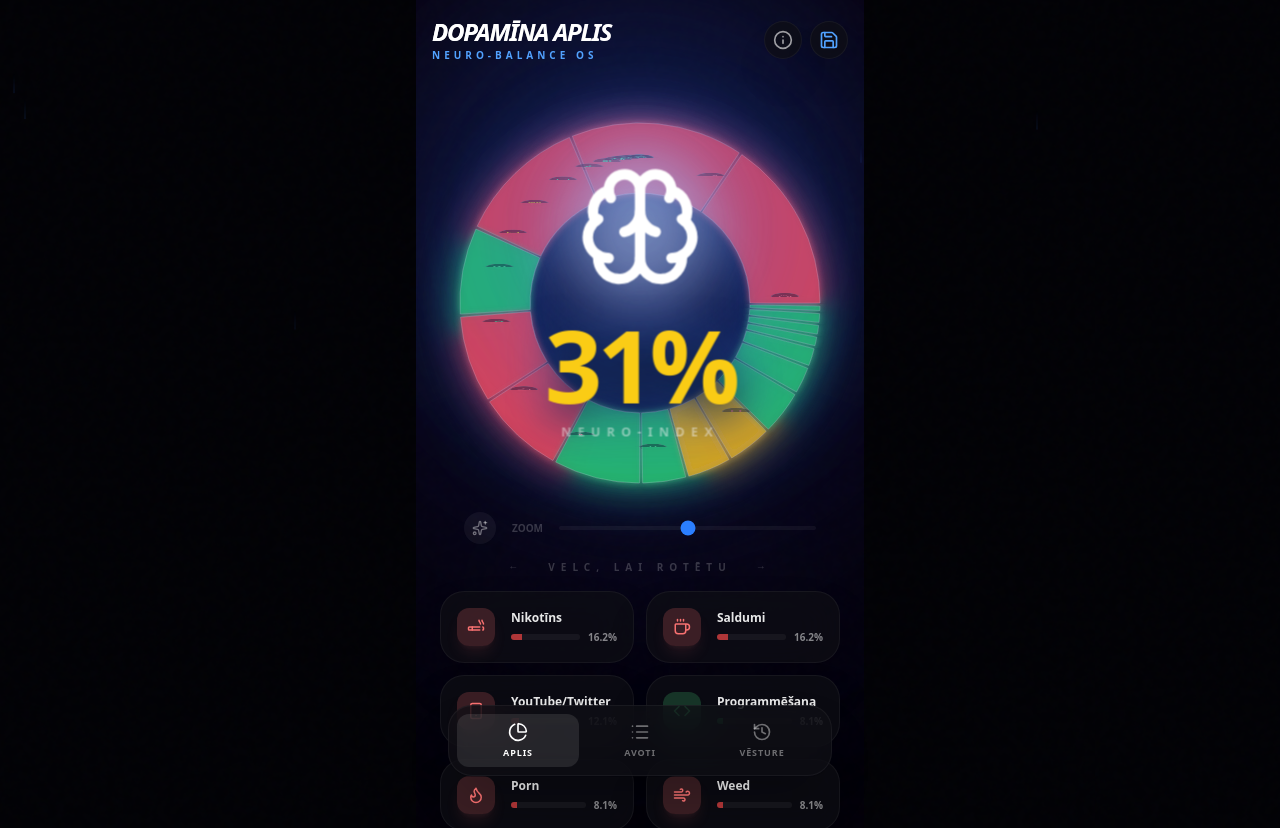
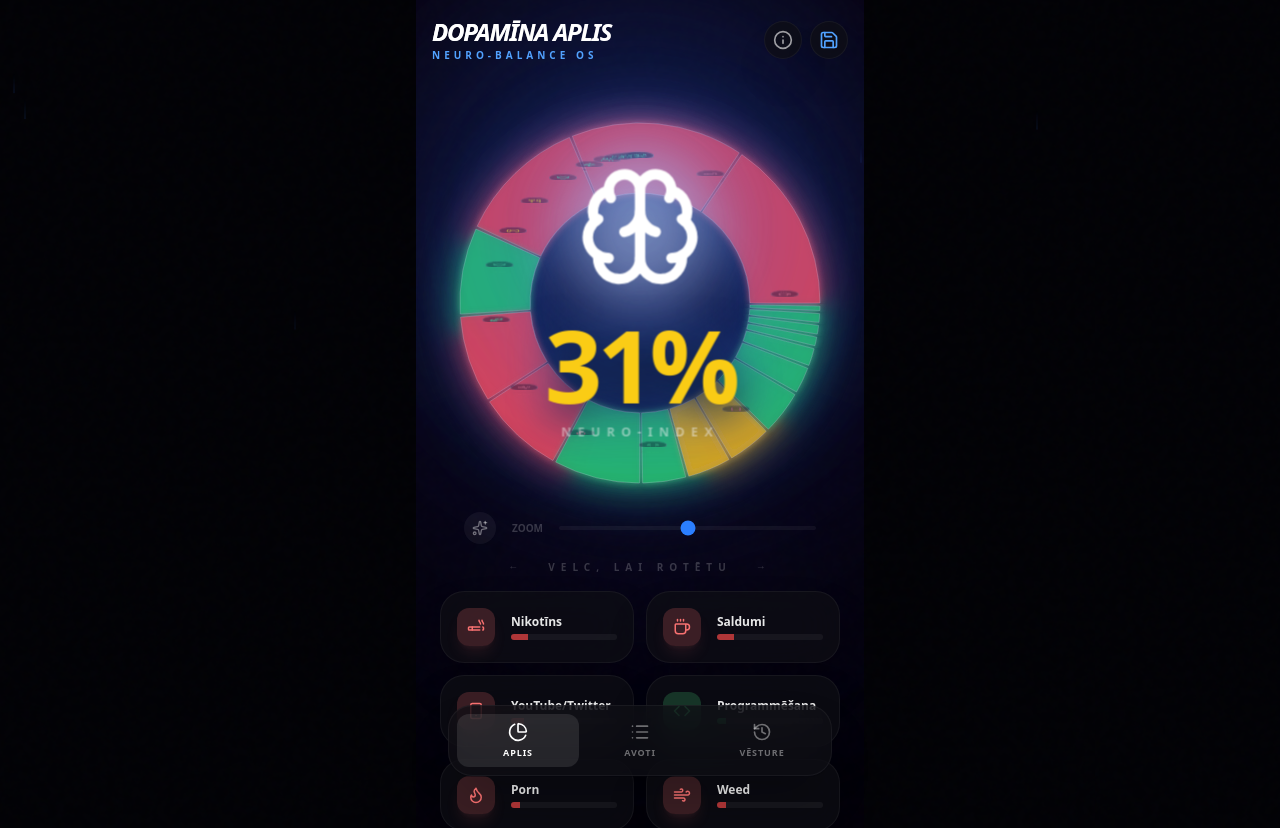
Before and after one commit to magnificolv/dopamina-aplis-2, a React (Vite) app: page / in a window 1280 px wide. Shown: the top 828 px of the page. Built offline with nearby package versions, Linux system fonts and the light colour scheme.

Commit message:
feat: Display dopamine source percentages
Adds percentage display below each dopamine source icon in the 3D visualization. This provides users with more immediate visual feedback on the distribution of their dopamine sources.

Also includes a `.gitignore` update to ignore the `.github/` directory.

```diff
--- a/src/App.tsx
+++ b/src/App.tsx
@@ -366,11 +366,19 @@ export default function App() {
                               transformStyle: 'preserve-3d'
                             }}
                           >
-                            <div className={cn(
-                              "p-1.5 rounded-full bg-black/40 backdrop-blur-md border border-white/20 shadow-lg",
-                              source.category === 'healthy' ? "text-healthy" : source.category === 'neutral' ? "text-neutral" : "text-unhealthy"
-                            )}>
-                              <Icon size={14} />
+                            <div className="flex flex-col items-center gap-1">
+                              <div className={cn(
+                                "p-1.5 rounded-full bg-black/40 backdrop-blur-md border border-white/20 shadow-lg",
+                                source.category === 'healthy' ? "text-healthy" : source.category === 'neutral' ? "text-neutral" : "text-unhealthy"
+                              )}>
+                                <Icon size={14} />
+                              </div>
+                              <span className={cn(
+                                "text-[9px] font-black tabular-nums px-1 rounded bg-black/60 backdrop-blur-sm border border-white/5",
+                                source.category === 'healthy' ? "text-healthy" : source.category === 'neutral' ? "text-neutral" : "text-unhealthy"
+                              )}>
+                                {source.percentage.toFixed(0)}%
+                              </span>
                             </div>
                           </div>
                         );
@@ -447,7 +455,6 @@ export default function App() {
                               style={{ color: CATEGORY_COLORS[source.category] }}
                             />
                           </div>
-                          <span className="text-[10px] text-white/50 font-black tabular-nums">{source.percentage.toFixed(1)}%</span>
                         </div>
                       </div>
                     </motion.div>
```
Also changed, not shown: 1 other file (tests, documents, lock files or other folders).
